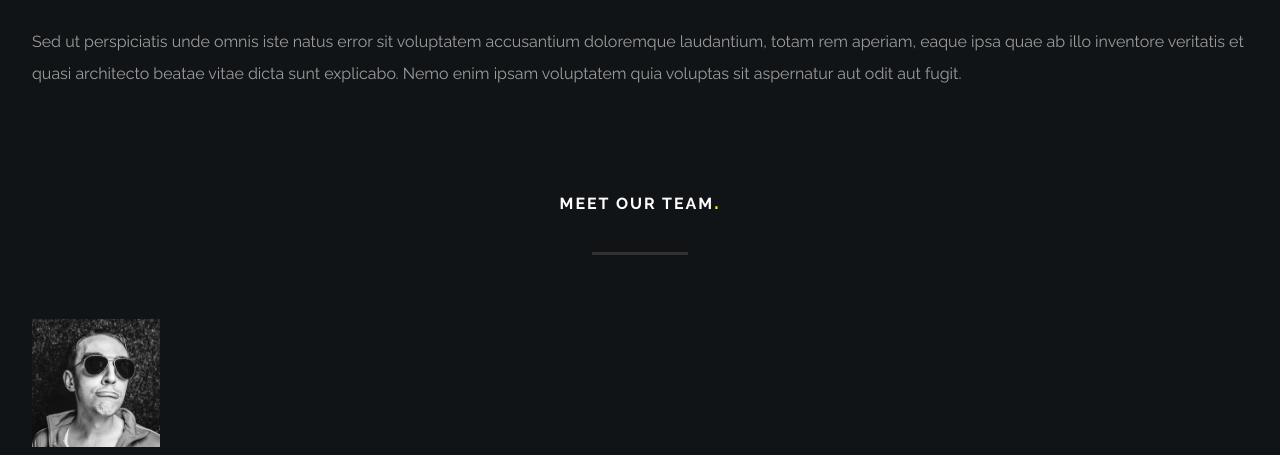
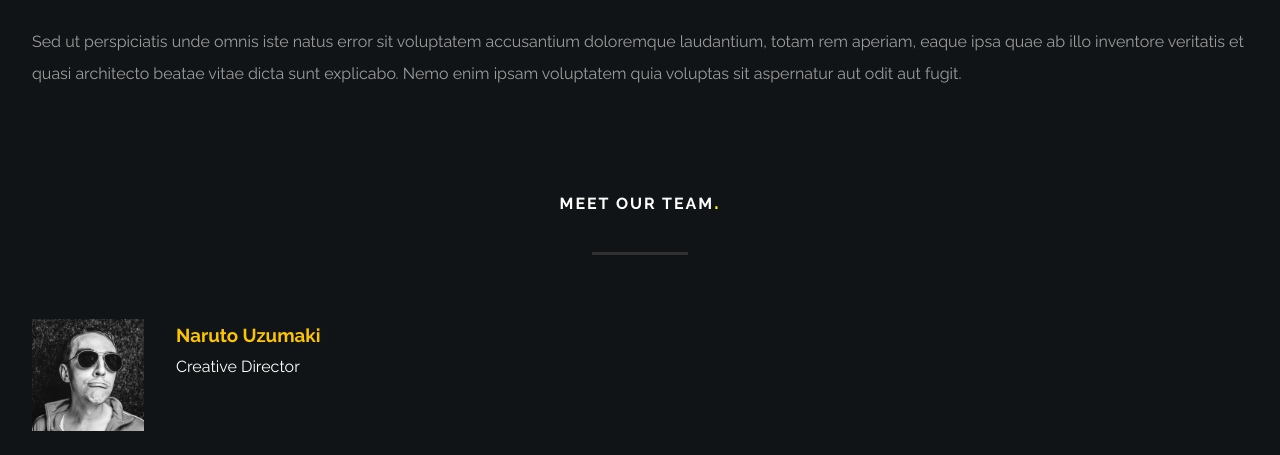
Before and after one commit to Sylanorr/Kreo-Web-Agency, a plain HTML site: page index.html in a window 1280 px wide. Shown: the part 3450-3905 px from the top of the page. Drawn offline with Linux system fonts and the light colour scheme.

Commit message:
Update Main - Section Team
Section Team Finished

```diff
--- a/index.html
+++ b/index.html
@@ -131,7 +131,7 @@
                     </p>
                 </article>
                 <article class="m-article-branding">
-                    <h3 class="m-article-title">Photography</h3>
+                    <h3 class="m-article-title">Branding</h3>
                     <p>
                         Sed ut perspiciatis unde omnis iste natus error sit voluptatem accusantium doloremque laudantium, totam rem aperiam, eaque ipsa quae ab illo inventore veritatis et quasi architecto beatae vitae dicta sunt explicabo. Nemo enim ipsam voluptatem quia voluptas sit aspernatur aut odit aut fugit.
                     </p>
@@ -184,11 +184,9 @@
                 <h2 class="m-section-title">Meet our team</h2>
                 <span class="m-dynamic-line"></span>
                 <article class="m-article-team">
-                    <div class="m-article-team-header">
-                        <img class="m-article-team-image" src="img/team/member01-k.jpg" alt="Naruto Uzumaki" title="Naruto-Uzumaki">
-                        <h3 class="m-article-team-name">Naruto Uzumaki</h3>
-                        <h4 class="m-article-team-role">Lead Designer</h4>
-                    </div>
+                    <img class="m-article-team-image" src="img/team/member01-k.jpg" alt="Naruto Uzumaki" title="Naruto-Uzumaki">
+                    <h3 class="m-article-team-name">Naruto Uzumaki</h3>
+                    <h4 class="m-article-team-role">Creative Director</h4>
                     <p>
                         Proin gravida nibh vel velit auctor aliquet. Aenean sollicitudin, lorem quis bibendum auctor, nisi elit consequat ipsum, nec sagittis sem nibh id elit.
                     </p>
--- a/scss/_main.scss
+++ b/scss/_main.scss
@@ -108,6 +108,7 @@
 .m-section-team{
     background: $color-background-section;
     padding: 0 2rem;
+    padding-bottom: 4rem;
     text-align: left;
 }
 
@@ -131,6 +132,18 @@
     font-weight: 600;
 }
 
+.m-article-team img{
+    float: left;
+    width: 7rem;
+    height: auto;
+    padding-right: 2rem;
+}
+
+.m-article-team p{
+    padding-top: 0;
+    padding-top: 4rem;
+}
+
 /* Section Team - Logo réseaux sociaux */
 .m-section-team .m-article-team-social a{
     padding: 0 .5rem;
@@ -139,3 +152,7 @@
 .m-section-team .m-article-team-social a:first-child{
     padding-left: 0;
 }
+
+.m-section-team .m-article-team-social a:hover{
+    color: $color-secondary;
+}
```
Also changed, not shown: css/screen.css, 1 other file.
